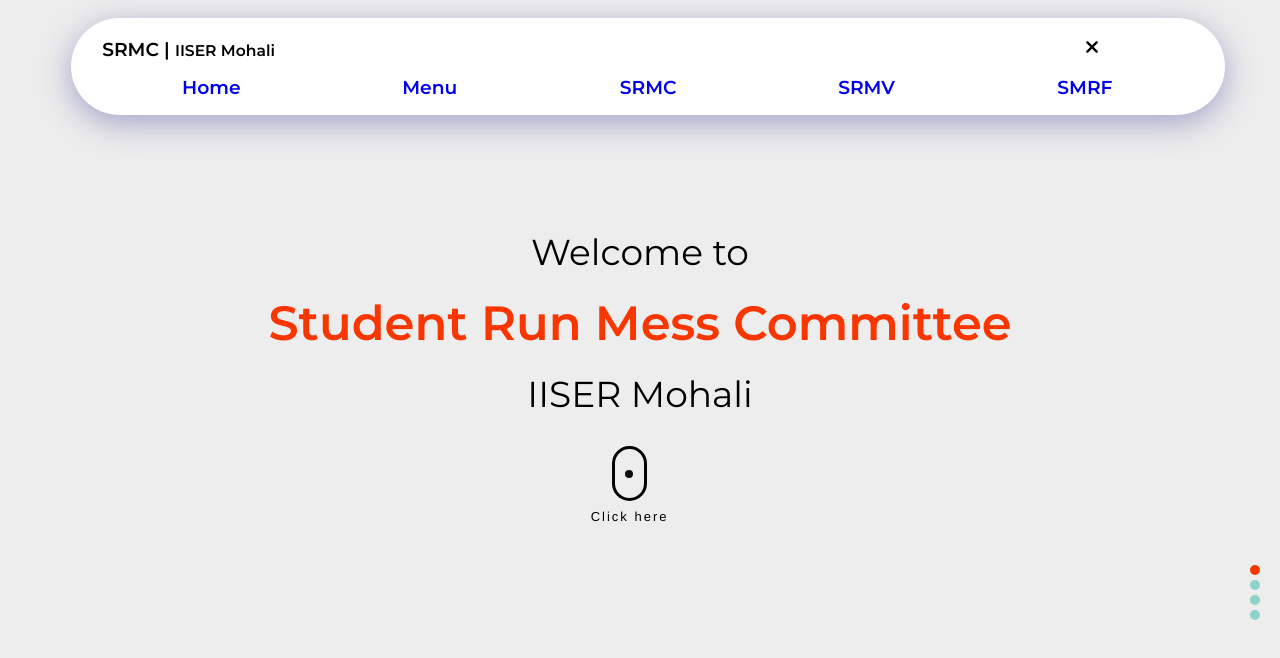
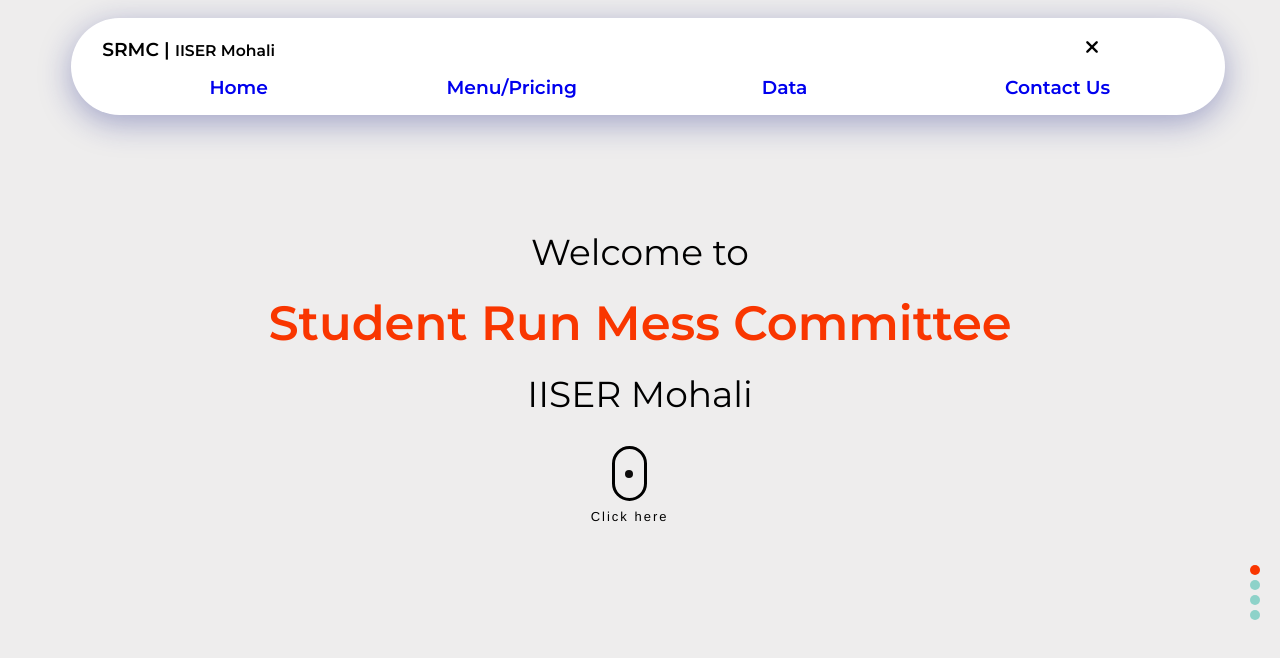
Before and after one commit to iamtanmaypandey/SRMC, a plain HTML site: page index.html in a window 1280 px wide. Both pictures are taken after a click on the element 1093 px from the left and 47 px from the top of the page. Drawn offline with Linux system fonts and the light colour scheme.

Commit message:
Update index.html

```diff
--- a/index.html
+++ b/index.html
@@ -29,21 +29,24 @@
                     <div style="clear:both"></div>
                     <div class="menu grid" id="menu">
                         <center>
-                            <div class="grid-5">
+                            <div class="grid-4">
                                 <a href="#">Home</a>
                             </div>
-                            <div class="grid-5">
-                                <a href="#">Menu</a>
+                            <div class="grid-4">
+                                <a href="#">Menu/Pricing</a>
                             </div>
-                            <div class="grid-5">
-                                <a href="#">SRMC</a>
+                            <div class="grid-4">
+                                <a href="#">Data</a>
                             </div>
-                            <div class="grid-5">
+                            <div class="grid-4">
+                                <a href="#">Contact Us</a>
+                            </div>
+                            <!--div class="grid-5">
                                 <a href="#">SRMV</a>
                             </div>
-                            <div class="grid-5">
+                            <div class="grid-6">
                                 <a href="#">SMRF</a>
-                            </div>
+                            </div>-->
                         </center>
                     </div>
                 </h3>
```
